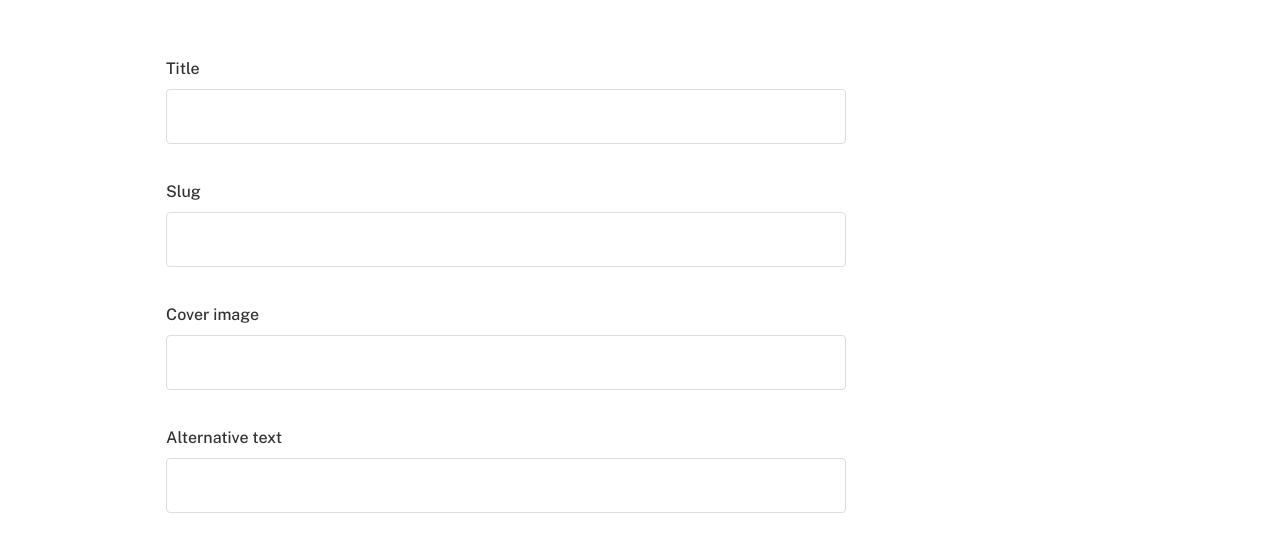
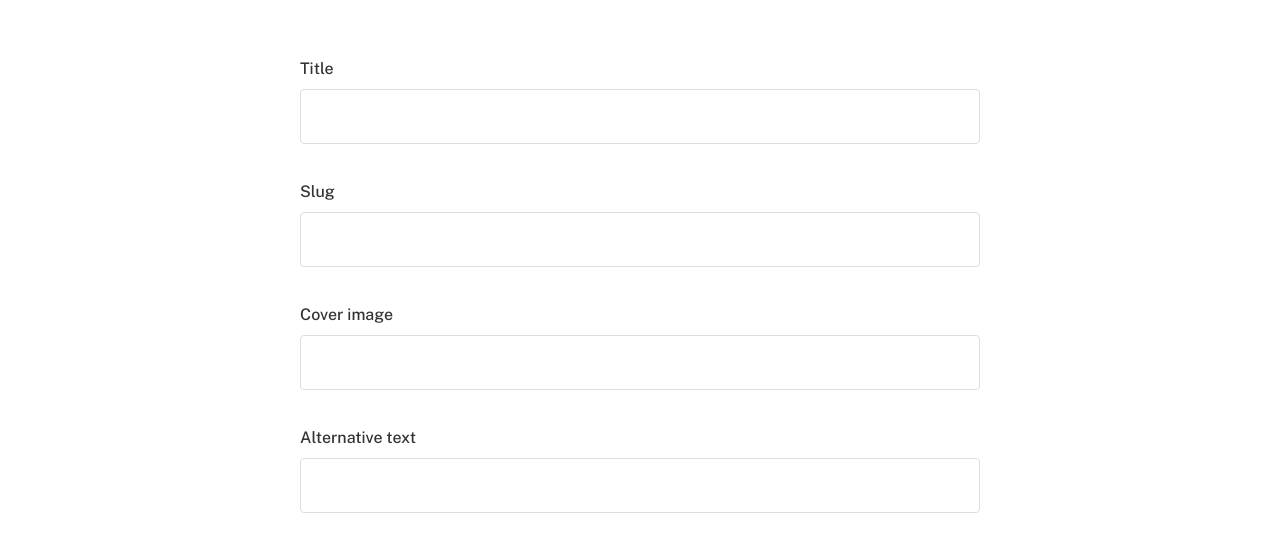
Before and after one commit to reginabattle/overeasy-react-firebase, a React app: page /create in a window 1280 px wide. Shown: the part 254-800 px from the top of the page. Built offline with nearby package versions, Linux system fonts and the light colour scheme; some packages are replaced by stand-ins of ours.

Commit message:
form styles

```diff
--- a/src/components/form/form.js
+++ b/src/components/form/form.js
@@ -3,7 +3,7 @@ import './form.scss'
 
 const Form = props => {
     return (
-        <form className={props.type} onSubmit={props.onSubmit}>
+        <form className={props.type} onSubmit={props.onSubmit} autoComplete="off">
             {props.children}
         </form>
     )
--- a/src/components/form/form.scss
+++ b/src/components/form/form.scss
@@ -1,7 +1,8 @@
 /* Form
 ------------------------*/
 form {
-    margin-bottom: 3rem;
+    max-width: 68rem;
+    margin: 0 auto 3rem;
 }
 
 label {
@@ -44,7 +45,7 @@ button {
     font-size: 1.8rem;
     font-weight: 600;
     width: 100%;
-    max-width: 48rem;
+    max-width: 20rem;
     padding: 1.6rem 1.4rem;
     border: none;
     outline: none;
--- a/src/pages/create.js
+++ b/src/pages/create.js
@@ -31,6 +31,14 @@ const Create = () => {
         }
     }
 
+    const clearForm = () => {
+        document.querySelector('#title').value = ''
+        document.querySelector('#slug').value = ''
+        document.querySelector('#cover').value = ''
+        document.querySelector('#alt').value = ''
+        document.querySelector('#content').value = ''
+    }
+
     const createPost = e => {
         e.preventDefault()
         const date = generateDate()
@@ -44,8 +52,6 @@ const Create = () => {
             content
         }
 
-        console.log('new post', newPost)
-
         getFirebase()
             .database()
             .ref()
@@ -53,7 +59,7 @@ const Create = () => {
             .set(newPost)
             .then(post => console.log('post added'))
 
-        document.querySelector('Form').reset()
+        clearForm()
     }
 
     return (
```
